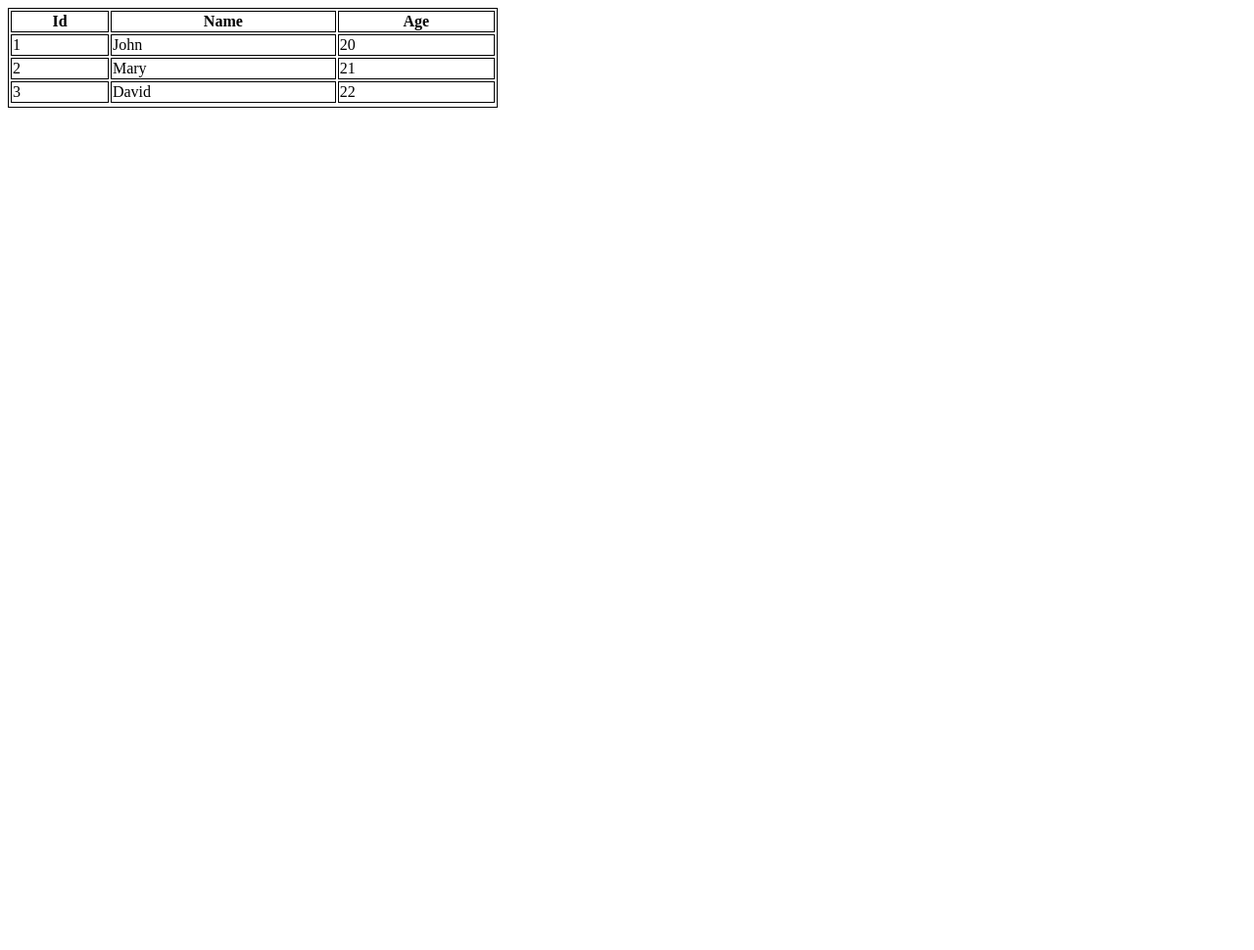
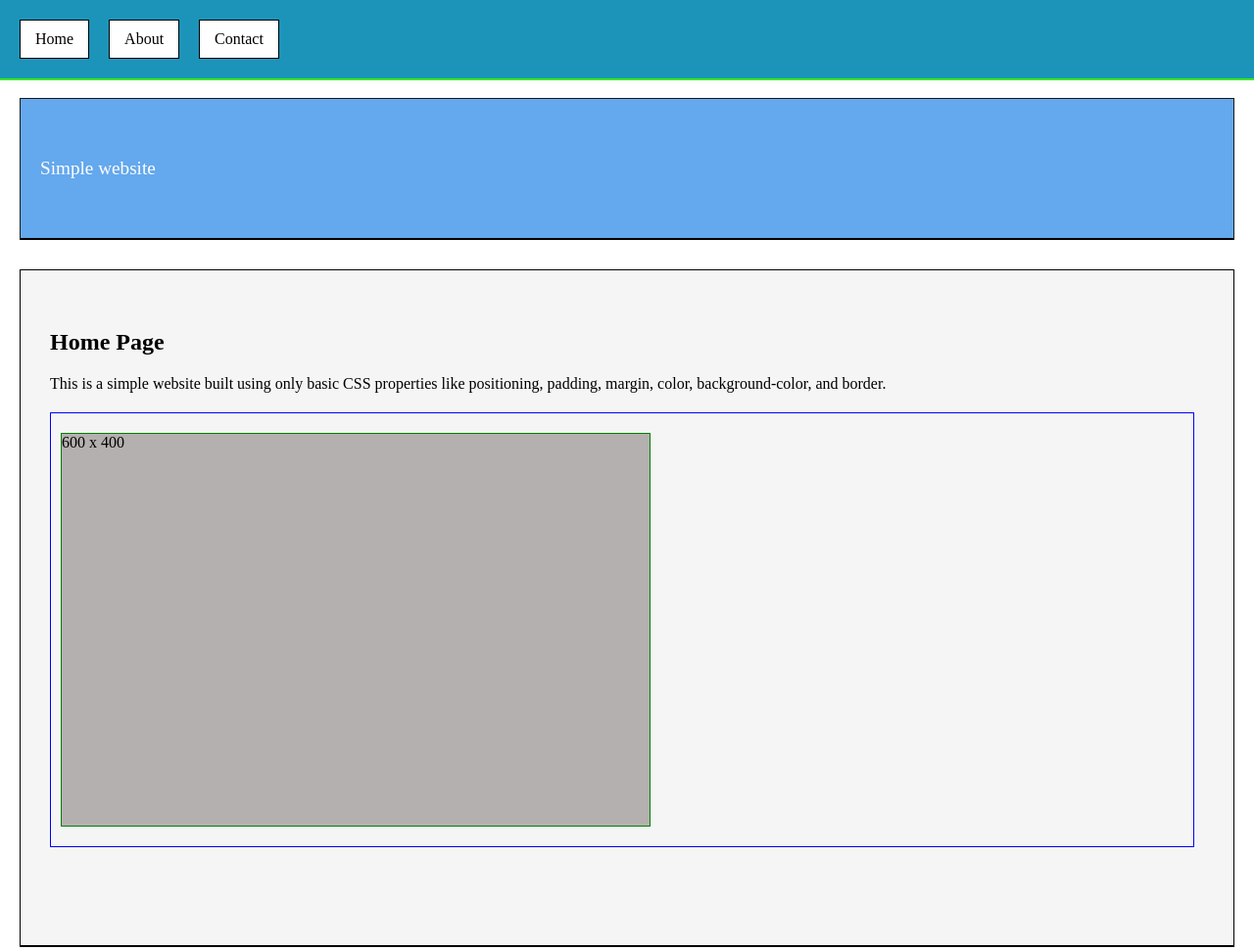
Before and after one commit to diemancold-sketch/Lesson001, a plain HTML site: page index.html in a window 1280 px wide. Shown: the whole page at 98% size. Before the commit the page ends 800 px from the top, so only its background shows below. Drawn offline with Linux system fonts and the light colour scheme.

Commit message:
lesson 4

```diff
--- a/index.html
+++ b/index.html
@@ -4,42 +4,30 @@
     <meta charset="UTF-8" />
     <meta name="viewport" content="width=device-width, initial-scale=1.0" />
     <title>Document</title>
-    <style>
-      table,
-      tr,
-      th,
-      td {
-        border: 1px solid black;
-      }
-      table {
-        width: 500px;
-      }
-    </style>
+    <link rel="stylesheet" href="styles.css" />
   </head>
   <body>
-    <table>
-      <tr>
-        <th>Id</th>
-        <th>Name</th>
-        <th>Age</th>
-      </tr>
-      <tr>
-        <td>1</td>
-        <td>John</td>
-        <td>20</td>
-      </tr>
-      <tr>
-        <td>2</td>
-        <td>Mary</td>
-        <td>21</td>
-         </tr>
-      <tr>
-        <td>3</td>
-        <td>David</td>
-        <td>22</td>
-      </tr>
-      <tr>
-      </tr>
-    </table>
+    <nav>
+      <a href="index.html" class="navbar-item">Home</a>
+      <a href="about.html" class="navbar-item">About</a>
+      <a href="contact.html" class="navbar-item">Contact</a>
+    </nav>
+    <main>
+      <div class="simple">Simple website</div>
+      <div class="home">
+        <h2>Home Page</h2>
+        <span>
+          This is a simple website built using only basic CSS properties like
+          positioning, padding, margin, color, background-color, and border.
+        </span>
+        <div class="box1">
+         <div> </div>
+          <div class="box2">600 x 400</div>
+          <div>
+
+          </div>
+        </div>
+      </div>
+    </main>
   </body>
 </html>
--- /dev/null
+++ b/styles.css
@@ -0,0 +1,66 @@
+nav {
+  position: fixed;
+  background-color: rgb(28, 148, 185);
+  padding-top: 20px;
+  padding-left: 20px;
+  padding-bottom: 20px;
+  width: 100%;
+  border-bottom: 2px solid rgb(56, 233, 20);
+  display: flex;
+  gap: 20px;
+}
+body {
+  margin: 0;
+}
+
+.simple {
+  background-color: rgba(14, 121, 228, 0.644);
+  border: 1px solid rgb(27, 26, 25);
+  padding-top: 60px;
+  padding-left: 20px;
+  padding-right: 30px;
+  padding-bottom: 60px;
+  border-bottom: 2px solid black;
+  font-size: larger;
+  color: white;
+}
+.home {
+  background-color: whitesmoke;
+  border: 1px solid black;
+  padding-top: 40px;
+  padding-left: 30px;
+  padding-right: 40px;
+  padding-bottom: 100px;
+  border-bottom: 2px solid black;
+
+  margin-top: 30px;
+}
+main {
+  padding-top: 100px;
+  padding-left: 20px;
+  padding-right: 20px;
+  padding-bottom: 50px;
+}
+nav a {
+  padding: 10px 15px;
+  color: black;
+  border: 1px solid black;
+  background-color: white;
+  text-decoration: none;
+}
+.box1 {
+  margin-top: 20px;
+  border: 1px solid blue;
+}
+.box2 {
+  margin-top: 20px;
+  margin-left: 10px;
+  margin-bottom: 20px;
+  background-color: rgb(181, 176, 176);
+
+
+
+  width: 600px;
+  height: 400px;
+  border: 1px solid green;
+}
```
Also changed, not shown: practice1.html (added, +6 -0 lines), practice2.html (added, +26 -0 lines), practice3.html (added), practice4.html (added), 1 other file.
